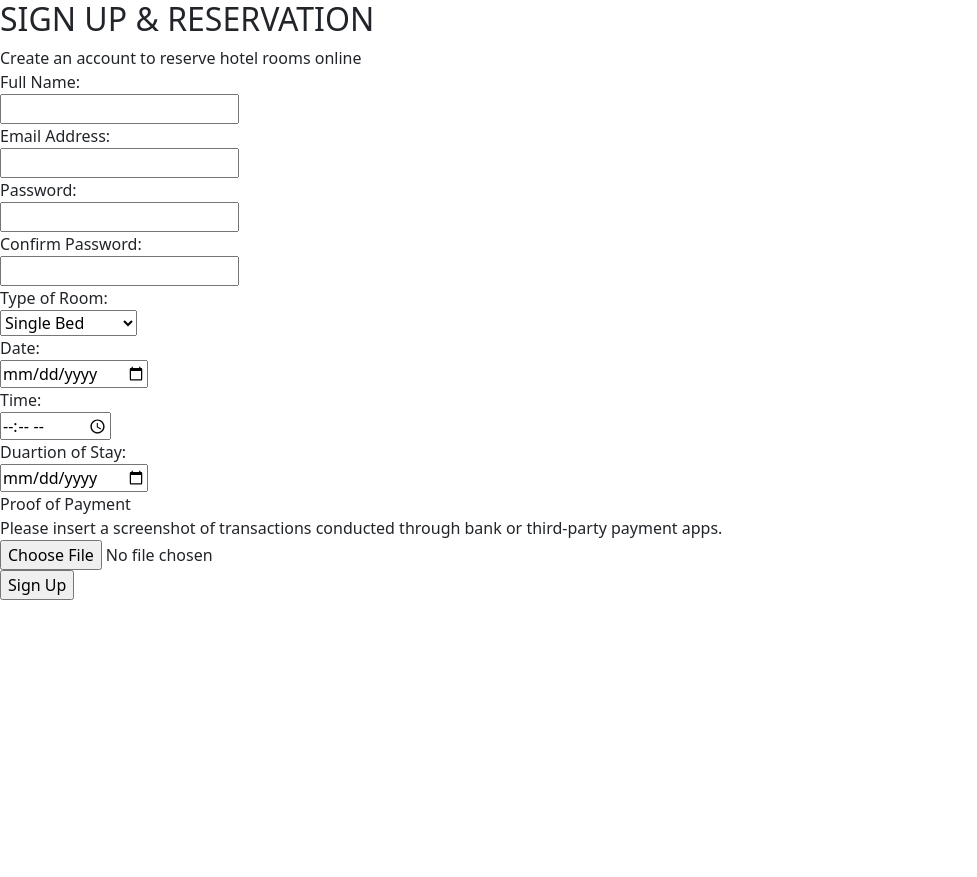
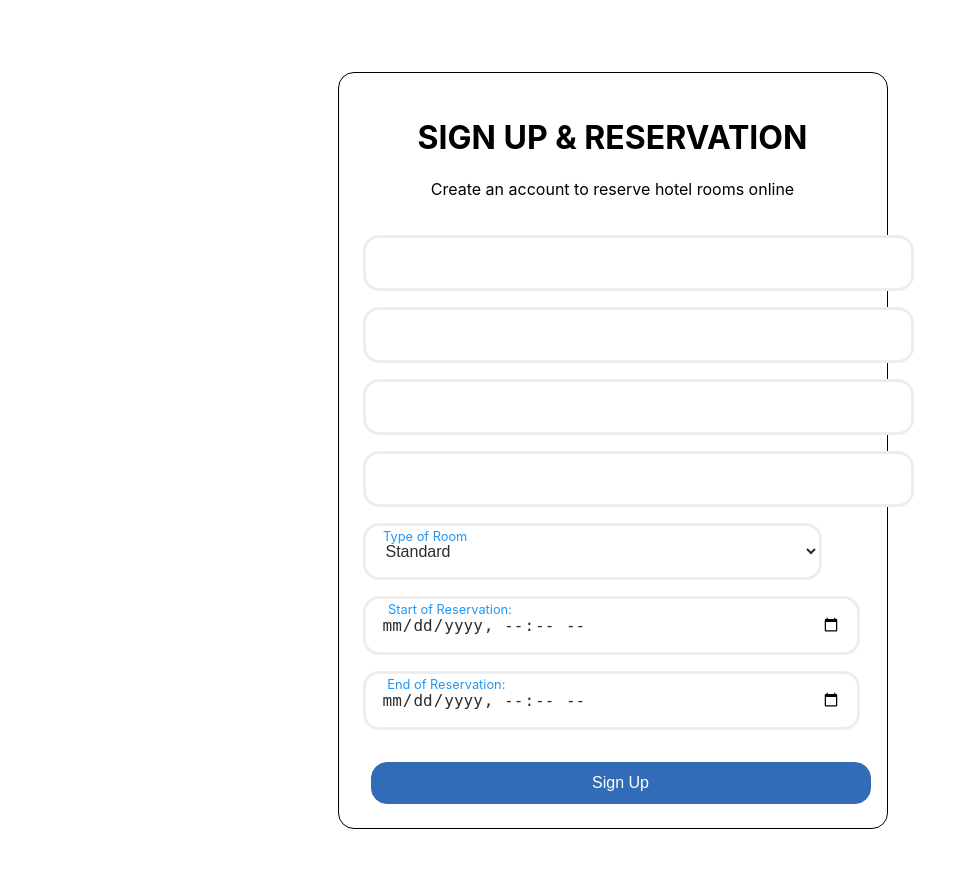
Before and after one commit to RhymeD0/PHP-Finals, a PHP site: page /register.php in a window 1280 px wide. Shown: the whole page, without its empty margins (0-977 px from the left). Before the commit the page ends 600 px from the top, so only its background shows below. Run offline with PHP 8.4, Linux system fonts and the light colour scheme.

Commit message:
Register with CSS

```diff
--- a/register.php
+++ b/register.php
@@ -6,51 +6,167 @@
         <title>Sign up & Reservation</title>
         <meta name="description" content="">
         <meta name="viewport" content="width=device-width, initial-scale=1">
-        <link href="https://cdn.jsdelivr.net/npm/bootstrap@5.2.2/dist/css/bootstrap.min.css" rel="stylesheet" integrity="sha384-Zenh87qX5JnK2Jl0vWa8Ck2rdkQ2Bzep5IDxbcnCeuOxjzrPF/et3URy9Bv1WTRi" crossorigin="anonymous">
+        <style>
+            body{
+                font-family: 'Inter', sans-serif;
+            }
+
+            .container{
+                position: absolute;
+                left: 50%;
+                top: 15%;
+            }
+
+            .heading-center{
+                text-align: center;
+            }
+
+            .records-container{
+                position: relative;
+                top: 2%;
+                left: -55%;
+                bottom: 3rem;
+                margin-top: 3rem;
+                width: 100%;
+                max-width: 500px;
+                background-color: #ffffff;
+                margin: 0;
+                padding: 1.5rem;
+                border: solid 1px #000000;
+                border-radius: 1rem;
+
+            }
+
+            .heading-desc{
+                font-size: 1rem;
+            }
+
+            .textBox{
+                position: relative;
+            }
+            .textBox:last-child{
+                margin-top: 1rem;
+            }
+
+            .inputBox{
+                border: 3px solid #ededed;
+                border-radius: 1rem;
+                background: #ffffff;
+                padding: 1rem;
+                font-size: 1rem;
+                color: #2c2c2c;
+                transition: all 0.2s;
+                margin-bottom: 1rem;
+            }
+
+            .inputBox:focus{
+                outline: none;
+                border: 3px solid #1a73e8;
+
+            }
+
+            select, option, .inputDate{
+                width: 28.7rem;
+            }
+
+            .inputBoxLabel{
+                position: absolute;
+                left: 1rem;
+                color: #262626;
+                pointer-events: none;
+                transform: translateY(1rem);
+                transition: all 0.2s;
+            }
+
+            .inputBox:focus~.inputBoxLabel, .inputBox:valid~.inputBoxLabel{
+                transform: translate(-0.6rem, 0.2rem) scale(0.8);
+                padding: 0 0.2em;
+                color: #2196f3;
+            }
+
+
+            .submitBtn{
+                /* position: relative; */
+                width: 100%;
+                font-size: 1rem;
+                padding: 0.7rem;
+                margin: 0 0.5rem;
+                border: 1px solid #336cb6;
+                background-color: #336cb6;
+                color: #ffffff;
+                border-radius: 1rem;
+            }
+
+            .submitBtn:hover{
+                background-color: #ffffff;
+                color: #336cb6;
+                border: 1px solid #336cb6;
+                transition: 0.7s all;
+                cursor: pointer;
+            }
+        </style>
     </head>
     <body>
-        <form class="formCF" name="createAccountForm" action="<?php echo $_SERVER['PHP_SELF']; ?>" method="post">
-            <h2 class="titleHeading">SIGN UP & RESERVATION</h2>
-            <a>Create an account to reserve hotel rooms online</a><br>
+        <div class="container">
+            <form class="records-container" name="createAccountForm" action="<?php echo $_SERVER['PHP_SELF']; ?>" method="post">
+                <div class="heading-center">
+                        <h1>SIGN UP & RESERVATION</h1>
+                        <p class="heading-desc">Create an account to reserve hotel rooms online</p><br>
+                    </div>
 
-            <label for="name">Full Name:</label><br>
-            <input type="text" name="name" id="name"><br>
+                    <div class="textBox">
+                        <input class="inputBox" type="text" name="fullname" id="fullname" required size="53">
+                        <label class="inputBoxLabel"> Full Name</label>
+                    </div>
 
-            <label for="email">Email Address:</label><br>
-            <input type="email" name="email" id="email"><br>
+                    <div class="textBox">
+                        <input class="inputBox" type="email" name="email" id="email" required size="53">
+                        <label class="inputBoxLabel"> Email Address</label>
+                    </div>
 
-            <label for="password">Password:</label><br>
-            <input type="password" name="password" id="password"><br>
+                    <div class="textBox">
+                        <input class="inputBox" type="password" name="password" id="password" required size="53">
+                        <label class="inputBoxLabel"> Password</label>
+                    </div>
 
-            <label for="password">Confirm Password:</label><br>
-            <input type="password" name="cpassword" id="cpassword"><br>
+                    <div class="textBox">
+                        <input class="inputBox" type="password" name="cpassword" id="cpassword" required size="53">
+                        <label class="inputBoxLabel"> Confirm Password</label>
+                    </div>
 
-            <label for="type">Type of Room:</label><br>
-            <select name="type" id="type"><br>
-                <option value="single">Single Bed</option>
-                <option value="double">Double Bed</option>
-                <option value="triple">Triple Bed</option>
-                <option value="quadruple">Quadruple Bed</option>
-                <option value="queen">Queen Bed</option>
-                <option value="king">King Bed</option>
-            </select><br>
+                    <div class="textBox">
+                        <select class="inputBox" name="type" id="type">
+                            <option value="Standard">Standard</option>
+                            <option value="Double">Double</option>
+                            <option value="Triple">Triple</option>
+                            <option value="Deluxe">Deluxe</option>
+                            <option value="Executive">Executive Suite</option>
+                            <option value="Presidential">Presidential Suite</option>
+                        </select>
+                        <label class="inputBoxLabel">Type of Room</label>
+                    </div>
+                    <?php
+                    // $Date = date('Y-m-d H:i', strtotime(' + 2 days'));
+                    ?>
+                    <div class="textBox">
+                        <input type="datetime-local" name="date" id="date" class="inputBox inputDate"
+                            min="<?= $Date = date('Y-m-d H:i', strtotime(' + 2 days'));?>">
+                        <label class="inputBoxLabel">Start of Reservation:</label>
+                    </div>
 
-            <label for="date">Date:</label><br>
-            <input type="date" name="date" id="date"><br>
+                    <div class="textBox">
+                        <input type="datetime-local" name="duration" id="duration" class="inputBox inputDate"
+                            min="<?= date('Y-m-d H:i', strtotime($Date. ' + 1 days'));?>" >
+                        <label class="inputBoxLabel">End of Reservation:</label>
+                    </div>
 
-            <label for="time">Time:</label><br>
-            <input type="time" name="time" id="time"><br>
+                    <div class="textBox">
+                        <input type="submit" class="submitBtn" value="Sign Up">
+                    </div>
+                </div>
+            </form>
+        </div>
 
-            <label for="duration">Duartion of Stay:</label><br>
-            <input type="date" name="duration" id="duration"><br>
-
-            <label for="proof">Proof of Payment</label><br>
-            <a>Please insert a screenshot of transactions conducted through bank or third-party payment apps.</a><br>
-            <input type="file" name="proof" accept=".jpg, .jpeg, .png"><br>
-
-            <input type="submit"  name="signUp" class="submitBtn" value="Sign Up">
-
-        </form>
         <?php
             if ($_SERVER["REQUEST_METHOD"] == "POST"){
                 $server= "localhost";
@@ -65,9 +181,7 @@
                 $cpassword = $_REQUEST['cpassword'];
                 $type = $_REQUEST['type'];
                 $date = $_REQUEST['date'];
-                $time = $_REQUEST['time'];
                 $duration = $_REQUEST['duration'];
-                $proof = $_REQUEST['proof'];
 
                 $status = "Pending";
                 $count = '00001';
@@ -84,7 +198,7 @@
 
                 echo $id;
 
-                // $sqlINSERT = "INSERT INTO users VALUES ('$id', '$name', '$email', '$password', '$type', '$date', '$time', '$status', '$duration', '$proof')";
+                // $sqlINSERT = "INSERT INTO users VALUES ('$id', '$name', '$email', '$password', '$type', '$date', '$status', '$duration')";
                 // if($password != $cpassword){
                 //     echo "<script type=\"text/javascript\"> alert('Error. Password Does not Match'); </script>";
                 // }else{
```
